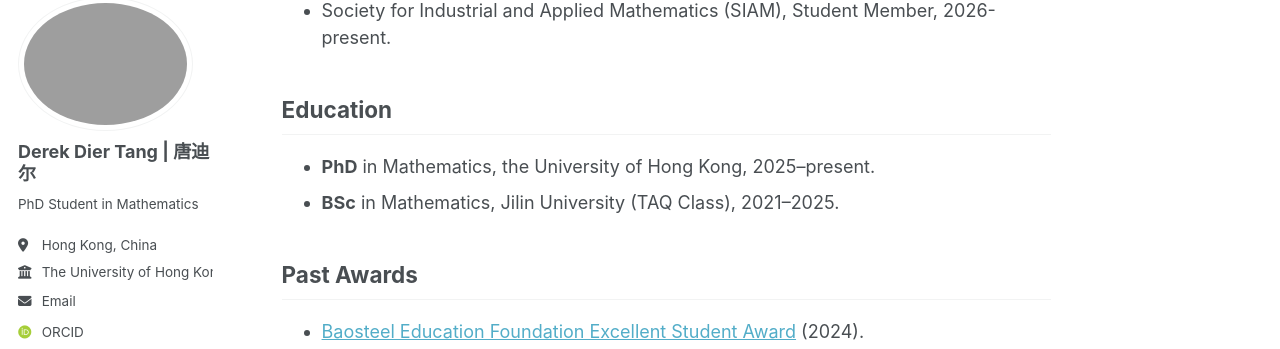
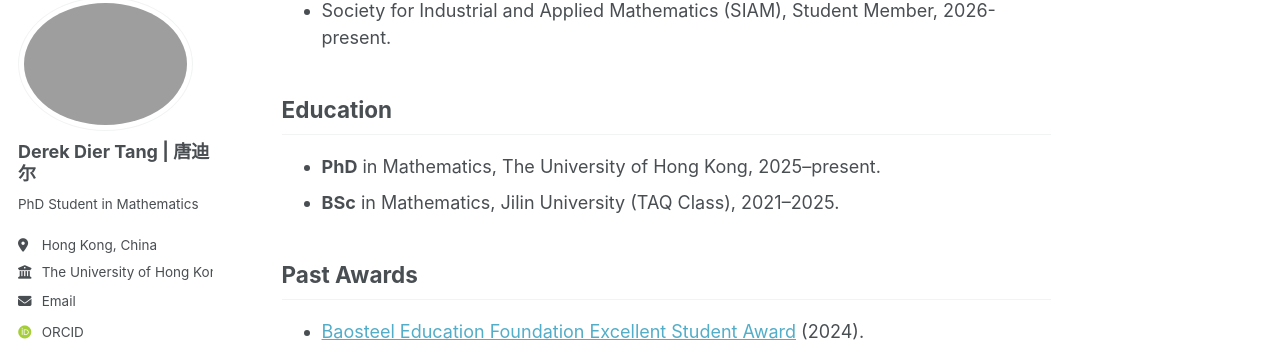
Before and after one commit to TangDier03/tangdier03.github.io, a Jekyll site: the page built from _pages/about.md, in a window 1280 px wide and 900 px high, scrolled down 791 px. Shown: the part 104-453 px from the top of the window. Built offline with Jekyll 4.4.1, drawn with Linux system fonts in a browser that asks for light colours; some web fonts are replaced; a script bundle is joined from its source files by our own code; library files that are not in the unit come from our copies.

```diff
--- a/_pages/about.md
+++ b/_pages/about.md
@@ -37,7 +37,7 @@ Conference Reviewer for [ISIT 2026](https://2026.ieee-isit.org/).
 
 ## Education
 
-- **PhD** in Mathematics, the University of Hong Kong, 2025–present.
+- **PhD** in Mathematics, The University of Hong Kong, 2025–present.
 - **BSc** in Mathematics, Jilin University (TAQ Class), 2021–2025.
 
 
```
